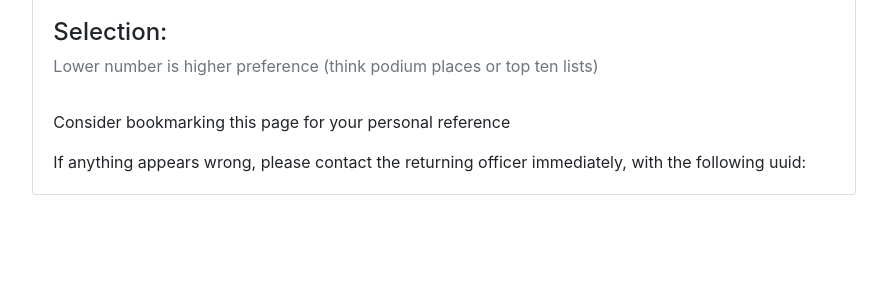
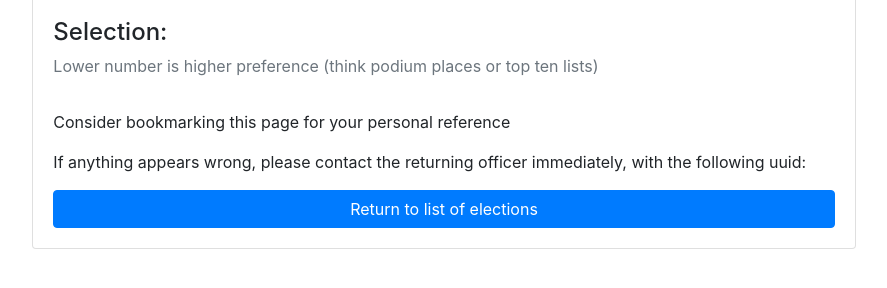
Before and after one commit to ericthelemur/uwcs-vote, a Django app: template votes/templates/votes/stv_done.html in a window 1280 px wide. Shown: the part 278-566 px from the top of the page, without its empty margins (196-1083 px from the left). Run offline with Django 3.2, Linux system fonts and the light colour scheme; the template is opened without the code that fills it, so the values that code supplies are empty; parts of the project's set-up code (start-up, migrations or seed data) failed here and were passed over; some libraries are stand-ins or nearby versions.

Commit message:
add button

```diff
--- a/votes/templates/votes/approval_done.html
+++ b/votes/templates/votes/approval_done.html
@@ -36,6 +36,7 @@
                 <br>
                 <code>{{ object.uuid }}</code>
             </p>
+            <a class="btn btn-large btn-block btn-primary" href="{% url 'votes:elections' %}">Return to list of elections</a>
         </div>
     </div>
 {% endblock %}
```
